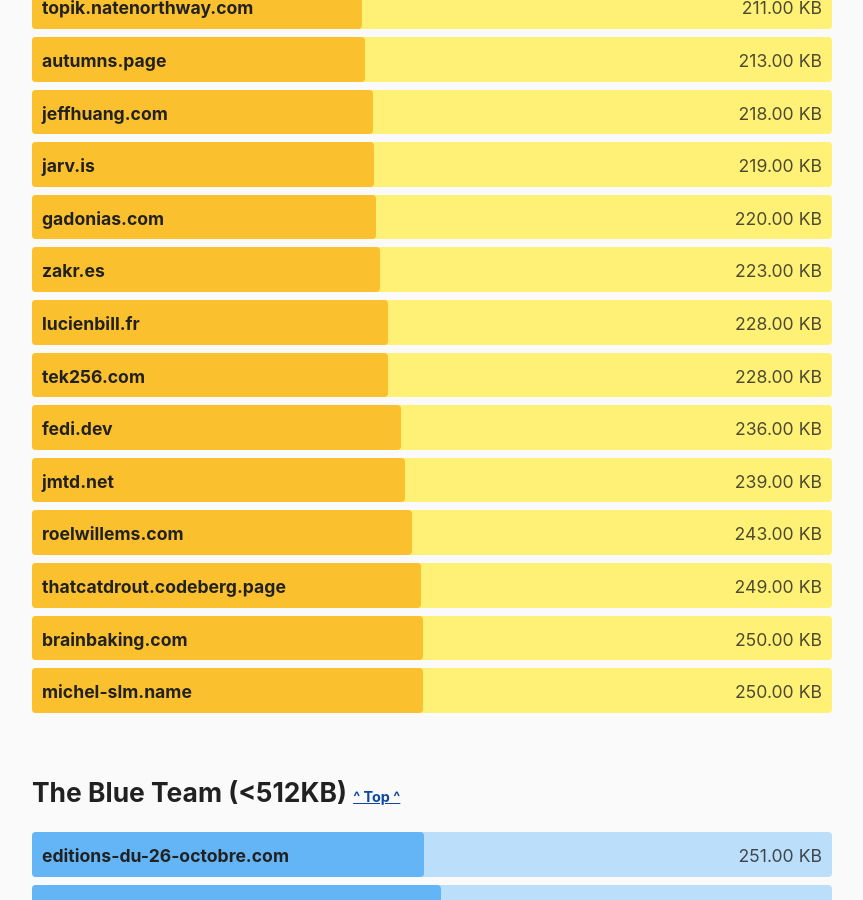
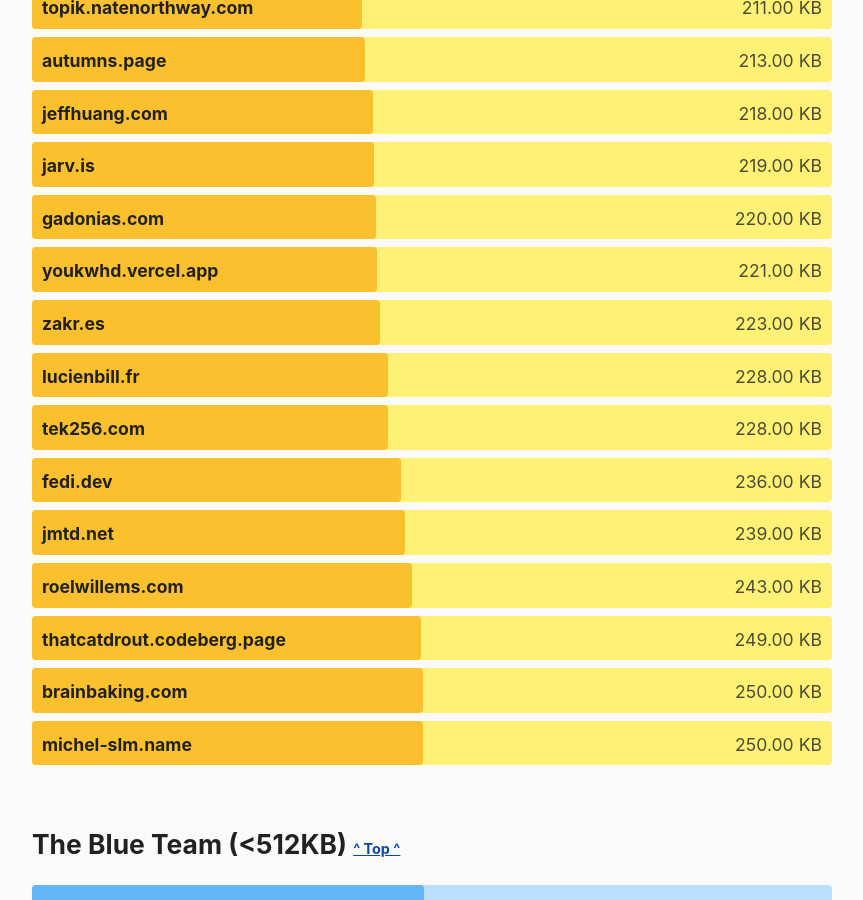
Before and after one commit to kevquirk/512kb.club, a Jekyll site: the page built from index.md, in a window 1280 px wide and 900 px high, scrolled down 18635 px. Shown: the whole window, without its empty margins (208-1071 px from the left). Built offline with Jekyll 4.4.1, drawn with Linux system fonts in a browser that asks for light colours.

Commit message:
add: youkwhd.vercel.app

```diff
--- a/_data/sites.yml
+++ b/_data/sites.yml
@@ -2073,6 +2073,11 @@
   size: 4.5
   last_checked: 2021-12-19
 
+- domain: youkwhd.vercel.app
+  url: https://youkwhd.vercel.app/
+  size: 221
+  last_checked: 2022-03-25
+
 - domain: zakr.es
   url: https://zakr.es/
   size: 223
```
